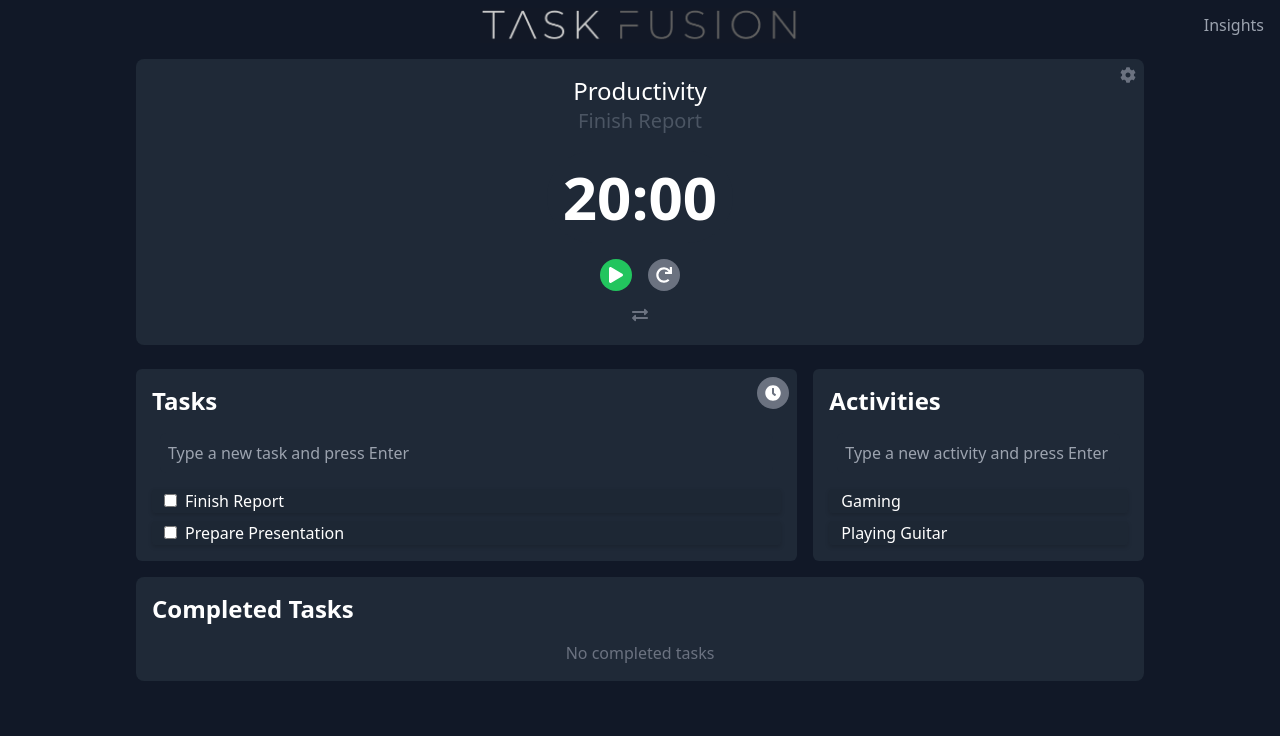
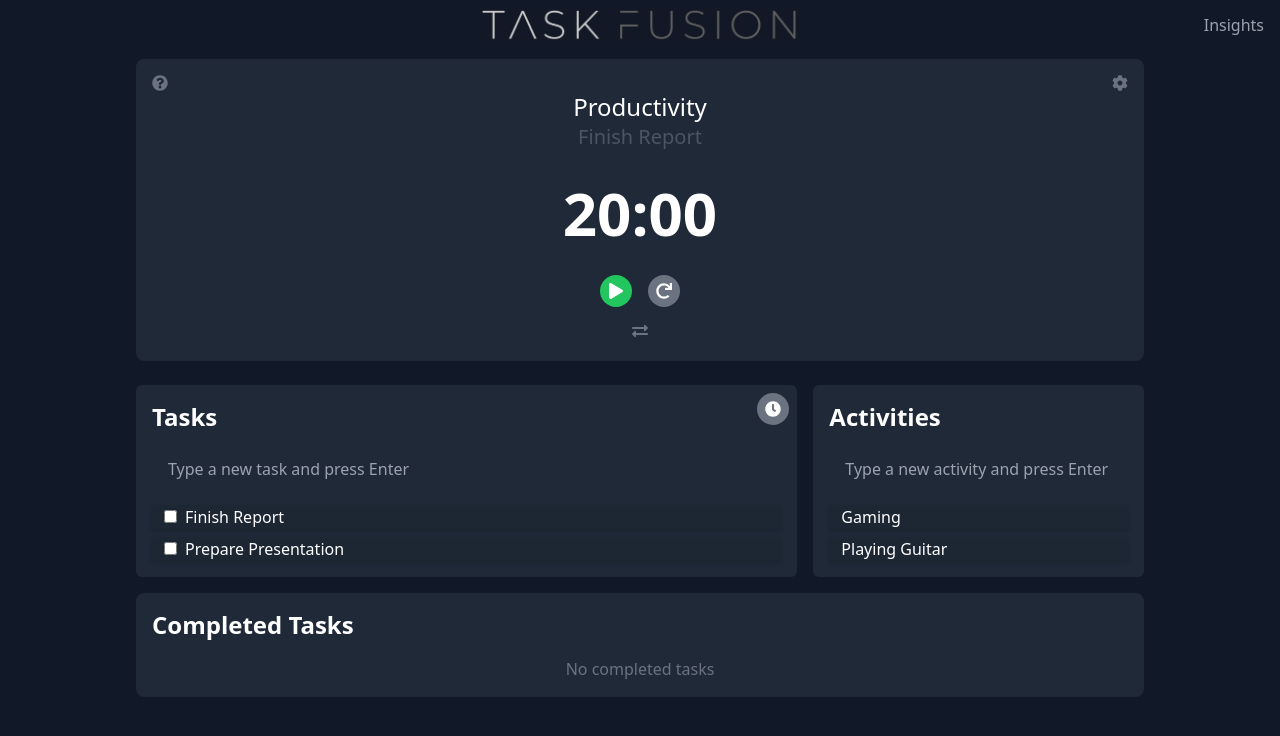
Before and after one commit to AlexZan/task-fusion, a React (Create React App) app: page / in a window 1280 px wide. Shown: the top 736 px of the page. Built offline with nearby package versions, Linux system fonts and the light colour scheme.

Commit message:
added info area for timer modes

```diff
--- a/src/components/Timer.js
+++ b/src/components/Timer.js
@@ -1,13 +1,17 @@
 import React, { useState } from 'react';
+import { FaCog, FaExchangeAlt, FaQuestionCircle } from 'react-icons/fa';
+
+
 import ConfigModal from './ConfigModal';
 import TimerDisplayControl from './TimerDisplayControl';
 import useTimer from '../hooks/useTimer';
-import { FaCog, FaExchangeAlt } from 'react-icons/fa';
 import { useTasksContext } from '../context/TasksContext';
 import { useTimeContext } from '../context/TimeContext';
 
 
 function Timer() {
+  const [isConfigOpen, setIsConfigOpen] = useState(false);
+  const [isInfoModalOpen, setInfoModalOpen] = useState(false);
 
   const { getCurrentTask, updateTaskTimeSpent } = useTasksContext();
   const { isProductivityTime } = useTimeContext();
@@ -33,12 +37,6 @@ function Timer() {
     switchTimer
   } = useTimer(20, 40, updateTimeSpentOnTask);
 
-  const [isConfigOpen, setIsConfigOpen] = useState(false);
-
-
-  const handleConfigOpen = () => {
-    setIsConfigOpen(true);
-  };
 
   const handleClose = () => {
     setIsConfigOpen(false);
@@ -52,7 +50,18 @@ function Timer() {
 
   return (
     <div className="text-center p-4 dark:bg-gray-800 rounded-lg mb-2   relative">
-      <button onClick={handleConfigOpen} className="absolute top-2 right-2 text-gray-500 hover:text-gray-700 transition-colors duration-200"><FaCog /></button>
+
+      <div className="flex items-center justify-between">
+        {/* Info Modal Button (newly added) */}
+        <button onClick={() => setInfoModalOpen(prevState => (!prevState))} className="text-gray-500 hover:text-blue-500 transition-colors duration-300">
+          <FaQuestionCircle />
+        </button>
+        {/* Config Modal Button (existing) */}
+        <button onClick={() => setIsConfigOpen(true)} className="text-gray-500 hover:text-gray-700 transition-colors duration-300">
+          <FaCog />
+        </button>
+      </div>
+
       <h2 className="text-2xl">{isProductivityTime ? 'Productivity' : 'Enjoyment'}</h2>
       {isProductivityTime && <h3 className="text-xl text-gray-600">{currentTask ? currentTask.name : 'No task selected'}</h3>}
 
@@ -73,6 +82,21 @@ function Timer() {
         setNeedToDoTime={setNeedToDoTime}
         setWantToDoTime={setWantToDoTime}
       />
+      {isInfoModalOpen && (
+        <div className="bg-blue-300 border border-blue-900 text-blue-900 px-4 py-3 rounded-md shadow-md" role="alert">
+          {isProductivityTime ? (
+            <>
+              <p className="font-bold">What is Productivity Mode?</p>
+              <p className="text-sm">For focused work sessions. You will automatically start work on the task at the top; with the highest priority.</p>
+            </>
+          ) : (
+            <>
+              <p className="font-bold">What is Enjoyment Mode?</p>
+              <p className="text-sm">For leisure activities, or tasks you are passionate about. Unlike Productivity mode, you can choose any task or activity and its time will be tracked.</p>
+            </>
+          )}
+        </div>
+      )}
     </div>
   );
 }
```
